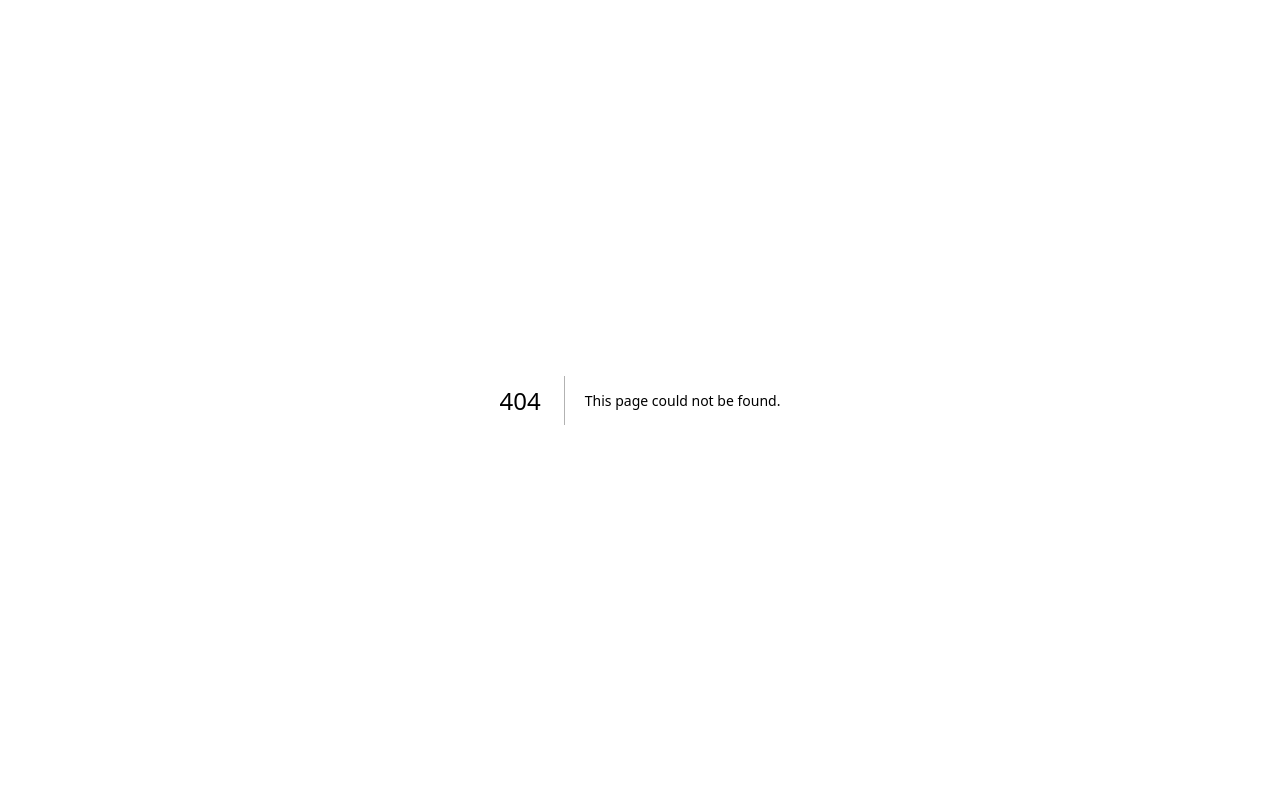
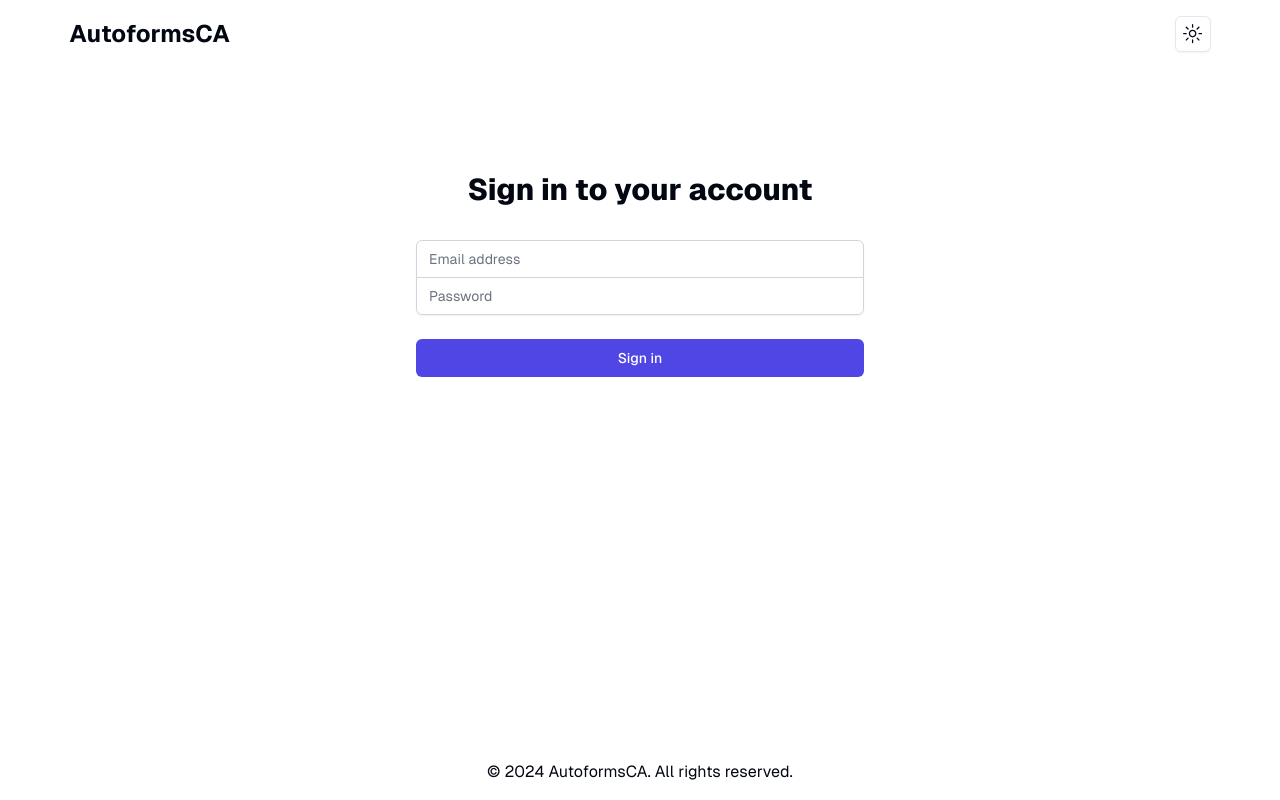
Before and after one commit to Arham-Amir/AutoFill-Frontend, a Next.js app: page /login in a window 1280 px wide. Before the commit this address had no page. Built offline with nearby package versions, Linux system fonts and the light colour scheme.

Commit message:
add login page

```diff
--- a/package.json
+++ b/package.json
@@ -14,16 +14,21 @@
     "@radix-ui/react-slot": "^1.1.0",
     "class-variance-authority": "^0.7.0",
     "clsx": "^2.1.1",
+    "jose": "^5.9.3",
+    "jsonwebtoken": "^9.0.2",
     "lucide-react": "^0.446.0",
     "next": "14.2.13",
     "next-themes": "^0.3.0",
     "react": "^18",
     "react-dom": "^18",
     "react-dropzone": "^14.2.3",
+    "react-hot-toast": "^2.4.1",
+    "sonner": "^1.5.0",
     "tailwind-merge": "^2.5.2",
     "tailwindcss-animate": "^1.0.7"
   },
   "devDependencies": {
+    "@types/jsonwebtoken": "^9.0.7",
     "@types/node": "^20",
     "@types/react": "^18",
     "@types/react-dom": "^18",
--- a/src/app/layout.tsx
+++ b/src/app/layout.tsx
@@ -2,7 +2,10 @@ import type { Metadata } from "next";
 import localFont from "next/font/local";
 import { ThemeProvider } from '@/components/theme-provider';
 import "./globals.css";
-import {Sriracha} from "next/font/google";
+import { Sriracha } from "next/font/google";
+import { Toaster } from 'sonner'
+import Navbar from "@/components/Navbar";
+
 
 const kaushan = Sriracha({
   subsets: ["latin"],
@@ -17,8 +20,8 @@ const geistSans = localFont({
 });
 
 export const metadata: Metadata = {
-  title: "Create Next App",
-  description: "Generated by create next app",
+  title: "AutoformsCA",
+  description: "Website to process vehicle forms automatically.",
 };
 
 export default function RootLayout({
@@ -27,17 +30,24 @@ export default function RootLayout({
   children: React.ReactNode;
 }>) {
   return (
-    <html lang="en">
+    <html lang="en" className="h-full">
       <body
-        className={`${geistSans.variable} ${kaushan.variable} antialiased font-sans`}
+        className={`${geistSans.variable} ${kaushan.variable} antialiased font-sans flex flex-col min-h-screen`}
       >
+        <Toaster />
         <ThemeProvider
           attribute="class"
           defaultTheme="system"
           enableSystem
           disableTransitionOnChange
         >
+          <Navbar />
+          <main className="flex-grow">
             {children}
+          </main>
+          <footer className="bg-background text-foreground py-4 text-center">
+            <p>&copy; 2024 AutoformsCA. All rights reserved.</p>
+          </footer>
         </ThemeProvider>
       </body>
     </html>
--- /dev/null
+++ b/src/app/login/page.tsx
@@ -0,0 +1,102 @@
+'use client'
+
+import React, { useState, useEffect } from 'react';
+import { useRouter } from 'next/navigation';
+import { login } from '@/lib/authClient';
+import { toast } from 'sonner';
+
+const LoginPage = () => {
+  const [username, setUserName] = useState('');
+  const [password, setPassword] = useState('');
+  const [error, setError] = useState(null);
+  const [isLoading, setIsLoading] = useState(true);
+  const router = useRouter();
+
+  useEffect(() => {
+    const checkUserToken = () => {
+      const userToken = localStorage.getItem('userToken');
+      if (userToken) {
+        router.push('/');
+      } else {
+        setIsLoading(false);
+      }
+    };
+
+    checkUserToken();
+  }, [router]);
+
+  const handleLogin = async (e: React.FormEvent) => {
+    e.preventDefault();
+    const result = await login(username, password);
+    if (result.success) {
+      router.push('/');
+    } else {
+      toast.error(result.error,{
+        duration: 3000,
+      });
+      setError(result.error);
+    }
+  };
+
+  if (isLoading) {
+    return (
+      <div className="my-8 flex items-center justify-center">
+        <div className="animate-spin rounded-full h-32 w-32 border-t-2 border-b-2 border-indigo-500"></div>
+      </div>
+    );
+  }
+
+  return (
+    <div className="my-8 flex items-center justify-center py-12 px-4 sm:px-6 lg:px-8">
+      <div className="max-w-md w-full space-y-8">
+        <div>
+          <h2 className="mt-6 text-center text-3xl font-extrabold">Sign in to your account</h2>
+        </div>
+        <form className="mt-8 space-y-6" onSubmit={handleLogin}>
+          <input type="hidden" name="remember" value="true" />
+          <div className="rounded-md shadow-sm -space-y-px">
+            <div>
+              <label htmlFor="email-address" className="sr-only">Email address</label>
+              <input
+                id="email-address"
+                name="username"
+                type="username"
+                autoComplete="username"
+                required
+                className="appearance-none rounded-none relative block w-full px-3 py-2 border border-gray-300 placeholder-gray-500 text-gray-900 rounded-t-md focus:outline-none focus:ring-indigo-500 focus:border-indigo-500 focus:z-10 sm:text-sm"
+                placeholder="Email address"
+                value={username}
+                onChange={(e) => setUserName(e.target.value)}
+              />
+            </div>
+            <div>
+              <label htmlFor="password" className="sr-only">Password</label>
+              <input
+                id="password"
+                name="password"
+                type="password"
+                autoComplete="current-password"
+                required
+                className="appearance-none rounded-none relative block w-full px-3 py-2 border border-gray-300 placeholder-gray-500 text-gray-900 rounded-b-md focus:outline-none focus:ring-indigo-500 focus:border-indigo-500 focus:z-10 sm:text-sm"
+                placeholder="Password"
+                value={password}
+                onChange={(e) => setPassword(e.target.value)}
+              />
+            </div>
+          </div>
+
+          <div>
+            <button
+              type="submit"
+              className="group relative w-full flex justify-center py-2 px-4 border border-transparent text-sm font-medium rounded-md text-white bg-indigo-600 hover:bg-indigo-700 focus:outline-none focus:ring-2 focus:ring-offset-2 focus:ring-indigo-500"
+            >
+              Sign in
+            </button>
+          </div>
+        </form>
+      </div>
+    </div>
+  );
+};
+
+export default LoginPage;
--- a/src/app/page.tsx
+++ b/src/app/page.tsx
@@ -1,25 +1,41 @@
-import React from 'react';
-import Navbar from '@/components/Navbar';
+'use client'
+
+import React, { useEffect, useState } from 'react';
+import { useRouter } from 'next/navigation';
 import VehicleFormProcessor from '@/components/VehicleFormProcessor';
 
 export default function Home() {
+  const router = useRouter();
+  const [isLoading, setIsLoading] = useState(true);
+
+  useEffect(() => {
+    const token = localStorage.getItem('userToken');
+    if (!token) {
+      router.push('/login');
+    } else {
+      setIsLoading(false);
+    }
+  }, [router]);
+
+  if (isLoading) {
+    return (
+      <div className="my-8 flex items-center justify-center">
+        <div className="animate-spin rounded-full h-32 w-32 border-t-2 border-b-2 border-gray-900"></div>
+      </div>
+    );
+  }
+
   return (
-    <main className="min-h-screen flex flex-col">
-      <Navbar />
-
+    <main className="flex flex-col">
       <div className="container mx-auto px-4 flex-grow">
         <h1 className="text-4xl tracking-wider font-funky text-center my-8">
-          Transform your vehicle data into actionable insights
+        Brand forms in secondss
         </h1>
 
         <div className="my-8">
           <VehicleFormProcessor />
         </div>
       </div>
-
-      <footer className="bg-background text-foreground py-4 text-center">
-        <p>&copy; 2024 YourCompany. All rights reserved.</p>
-      </footer>
     </main>
   );
 }
--- a/src/components/Navbar.tsx
+++ b/src/components/Navbar.tsx
@@ -1,11 +1,36 @@
+'use client'
+
 import React from 'react';
 import { ModeToggle } from './toggle-theme';
+import { logout } from '@/lib/authClient';
+import { useRouter, usePathname } from 'next/navigation';
 
 const Navbar: React.FC = () => {
+  const router = useRouter();
+  const pathname = usePathname();
+
+  // Show logout button on all pages except login and root
+  const showLogout = pathname == '/login' ? false : true;
+
+  const handleLogout = () => {
+    logout();
+    router.push('/login');
+  };
+
   return (
     <nav className="w-11/12 mx-auto flex justify-between items-center p-4 bg-background text-foreground">
-      <div className="text-2xl font-bold">AutoForm</div>
-      <ModeToggle />
+      <div className="text-2xl font-bold">AutoformsCA</div>
+      <div className='flex items-center'>
+        <ModeToggle />
+        {showLogout && (
+          <button
+            onClick={handleLogout}
+            className="ml-4 px-4 py-2 rounded-md text-white bg-primary hover:bg-primary/80 focus:outline-none focus:ring-2 focus:ring-offset-2 focus:ring-offset-gray-800 focus:ring-primary"
+          >
+            Logout
+          </button>
+        )}
+      </div>
     </nav>
   );
 };
--- a/src/components/VehicleFormProcessor.tsx
+++ b/src/components/VehicleFormProcessor.tsx
@@ -25,9 +25,19 @@ const VehicleFormProcessor: React.FC = () => {
     formData.append('filename', selectedFile.name);
 
     try {
+      // Retrieve the token from local storage
+      const token = localStorage.getItem('userToken');
+
+      if (!token) {
+        throw new Error('No authentication token found');
+      }
+
       const response = await fetch(`${process.env.NEXT_PUBLIC_API_URL}/process_vehicle_form/`, {
         method: 'POST',
         body: formData,
+        headers: {
+          'Authorization': `Bearer ${token}`,
+        },
       });
 
       if (response.ok) {
--- /dev/null
+++ b/src/lib/authClient.ts
@@ -0,0 +1,38 @@
+export const login = async (username: string, password: string) => {
+    try {
+      const formData = new URLSearchParams();
+      formData.append('username', username);
+      formData.append('password', password);
+
+      const response = await fetch(`${process.env.NEXT_PUBLIC_API_URL}/token`, {
+        method: 'POST',
+        headers: {
+          'Content-Type': 'application/x-www-form-urlencoded',
+        },
+        body: formData,
+      });
+
+      const data = await response.json();
+
+      if (response.ok) {
+        localStorage.setItem('userToken', data.access_token);
+        return { success: true, error: null };
+      } else {
+        console.error('Login failed:', response.status, data);
+        if (response.status === 422 && Array.isArray(data.detail)) {
+          // Handle validation errors
+          const errorMessages = data.detail.map((error: any) => error.msg).join(', ');
+          return { success: false, error: `Validation error: ${errorMessages}` };
+        } else {
+          return { success: false, error: data.detail || 'Login failed' };
+        }
+      }
+    } catch (error) {
+      console.error('Login error:', error);
+      return { success: false, error: 'An unexpected error occurred' };
+    }
+  };
+
+export const logout = () => {
+  localStorage.removeItem('userToken');
+};
```
Also changed, not shown: 1 other file (tests, documents, lock files or other folders). Lines whose indentation alone changed are shown as unchanged.
